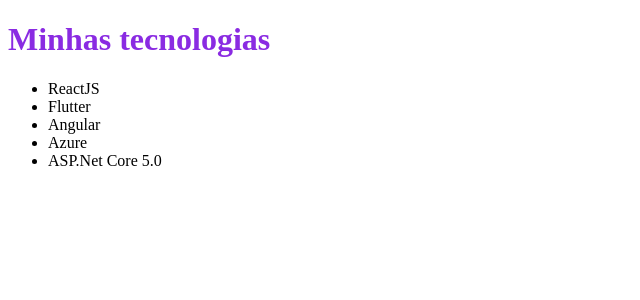
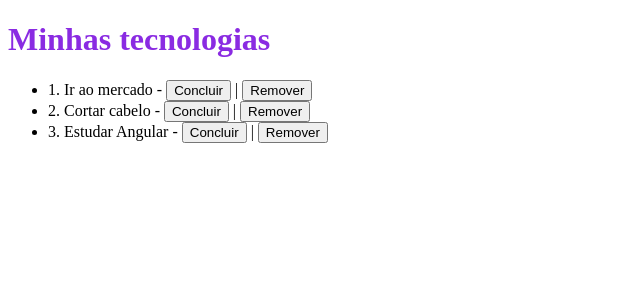
Before and after one commit to devleandrodias/balta.io-angular-todo-app, an Angular app: page / in a window 1280 px wide. Shown: the top 300 px of the page, without its empty margins (0-640 px from the left). Built offline with nearby package versions, Linux system fonts and the light colour scheme.

Commit message:
trabalhando com objtos completos

```diff
--- a/src/app/app.component.html
+++ b/src/app/app.component.html
@@ -1,4 +1,7 @@
 <h1>{{ title }}</h1>
 <ul>
-  <li *ngFor="let todo of todos">{{ todo }}</li>
+  <li *ngFor="let todo of todos">
+    {{ todo.id }}. {{ todo.title }} - <button>Concluir</button> |
+    <button>Remover</button>
+  </li>
 </ul>
--- a/src/app/app.component.ts
+++ b/src/app/app.component.ts
@@ -1,4 +1,5 @@
 import { Component } from '@angular/core';
+import { Todo } from 'src/models/todo.model';
 
 @Component({
   selector: 'app-root',
@@ -6,14 +7,12 @@
   styleUrls: ['./app.component.css'],
 })
 export class AppComponent {
-  public todos: any[] = [];
+  public todos: Todo[] = [];
   public title: string = 'Minhas tecnologias';
 
   constructor() {
-    this.todos.push('ReactJS');
-    this.todos.push('Flutter');
-    this.todos.push('Angular');
-    this.todos.push('Azure');
-    this.todos.push('ASP.Net Core 5.0');
+    this.todos.push(new Todo(1, 'Ir ao mercado', false));
+    this.todos.push(new Todo(2, 'Cortar cabelo', false));
+    this.todos.push(new Todo(3, 'Estudar Angular', false));
   }
 }
--- /dev/null
+++ b/src/models/todo.model.ts
@@ -0,0 +1,3 @@
+export class Todo {
+  constructor(public id: number, public title: string, public done: boolean) {}
+}
```
